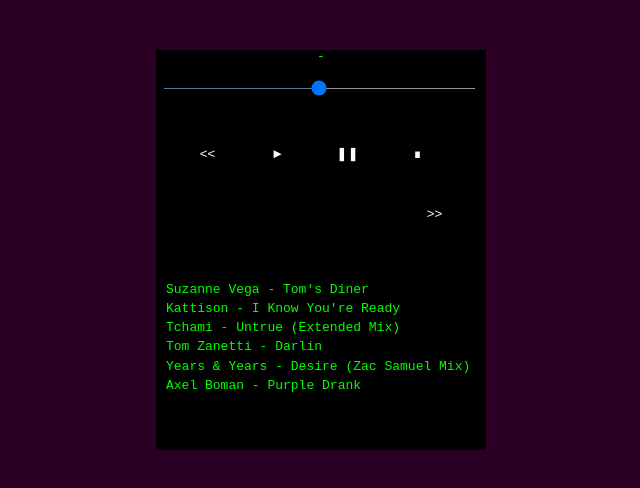
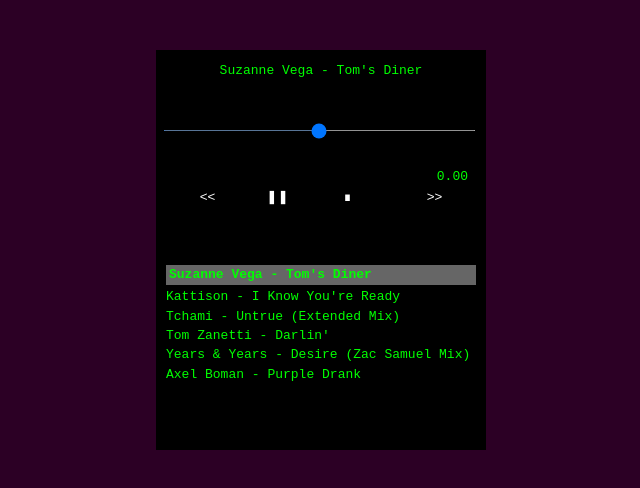
Before and after one commit to lavrentiy/jqmp3, a plain HTML site: page index.html in a window 1280 px wide. Both pictures are taken after a click on the item "Suzanne Vega - Tom's Diner". Shown: the whole page, without its empty margins (319-959 px from the left). Drawn offline with nearby package versions, Linux system fonts and the light colour scheme.

Commit message:
jQuery implementation
initAudio function, creating Audio object, hide pause button, click to play function

```diff
--- a/index.html
+++ b/index.html
@@ -44,7 +44,6 @@ DESCRIPTION
         height: 1px;
         margin-bottom: 20px;
     }
-
     #mp3buttons{
         width: 90%;
         height 60px;
@@ -85,9 +84,7 @@ DESCRIPTION
         float: right;
         background-color: #000;
         color: #fff;
-
     }
-
     #mp3playlist{
         list-style: none;
         padding: 5px;
@@ -126,19 +123,70 @@ DESCRIPTION
     }
 </style>
 
-    <!--script src="https://ajax.googleapis.com/ajax/libs/jquery/2.1.4/jquery.min.js"></script-->
-<script src="./resources/jquery-1.12.1.js"></script>
+<script src="https://ajax.googleapis.com/ajax/libs/jquery/2.1.4/jquery.min.js">
+    $("#mp3pause").hide();
+</script>
+
+<!--script src="./resources/jquery-1.12.1.js"></script-->
+
 <script>
+
+$(document).ready(function(){
+    var audio;
+
+    //hide pause button
+    $("#mp3pause").hide();
+
+    initAudio($("#mp3playlist li:first-child"));
+
+    //init function
+    function initAudio(element){
+        var song = element.attr('song');
+        var title = element.text();
+        var cover = element.attr('cover');
+        var artist = element.attr('artist');
+
+        //create audio object
+        audio = new Audio('media/' + song);
+
+        if(!audio.currentTime){
+		$('#mp3duration').html('0.00');
+        }
+
+        $('#mp3player .title').text(title);
+        $('#mp3player .artist').text(artist);
+
+        $('#mp3playlist li').removeClass('active');
+        element.addClass('active');
+}
+
+    //click to play function
+    $('#mp3playlist li').click(function (){
+        audio.pause();
+        initAudio($(this));
+        $('#mp3play').hide();
+        $('#mp3pause').show();
+        $('#mp3duration').fadeIn(400);
+        audio.play();
+        showDuration();
+    });
+
+
+});
 
 </script>
 </head>
 <body>
 <div id="container">
     <div id="mp3player">
+        <br>
+
         <div id="mp3info">
-            <span class="artist"></span> - <span class="title"></span><br><br>
-        </div>
+            <span class="title"></span><br><br>
+        </div><br><br>
+
         <input id="mp3volume" type=range min="0" max="20" value="10"><br>
+
         <div id="mp3buttons">
             <button id="mp3prev">&#60;&#60;</button>
             <button id="mp3play">&#9658;</button>
@@ -146,10 +194,13 @@ DESCRIPTION
             <button id="mp3stop">&#8718;</button>
             <button id="mp3next">&#62;&#62;	</button>
         </div>
+
         <div id="mp3tracker">
+
             <div id="mp3progressbar">
                 <span id="mp3progress"></span>
             </div>
+
             <span id="mp3duration"></span>
         </div>
 <br>
@@ -158,13 +209,12 @@ DESCRIPTION
 <br>
 <br>
 <br>
-<br>
         <ul id="mp3playlist">
-            <li song="Suzanne Vega - Tom's Diner.mp3" artist="Suzanne Vega">Suzanne Vega - Tom's Diner</li>
+            <li song="Suzanne Vega - Tom&#39;s Diner.mp3" artist="Suzanne Vega">Suzanne Vega - Tom&#39;s Diner</li>
             <li song="Kattison - I Know You're Ready.mp3" artist="Kattison">Kattison - I Know You're Ready</li>
             <li song="Tchami - Untrue (Extended Mix).mp3" artist="Tchami">Tchami - Untrue (Extended Mix)</li>
-            <li song="Tom Zanetti - Darlin.mp3" artist="Tom Zanetti">Tom Zanetti - Darlin</li>
-            <li song="Years & Years - Desire (Zac Samuel Remix).mp3" artist="Years & Years">Years &#38;	 Years - Desire (Zac Samuel Mix)</li>
+            <li song="Tom Zanetti - Darlin&#39;.mp3" artist="Tom Zanetti">Tom Zanetti - Darlin&#39;</li>
+            <li song="Years &#38; Years - Desire (Zac Samuel Remix).mp3" artist="Years &#38; Years">Years &#38;	 Years - Desire (Zac Samuel Mix)</li>
             <li song="Axel Boman - Purple Drank.mp3" artist="Axel Boman">Axel Boman - Purple Drank</li>
         </ul>
     </div>
```
